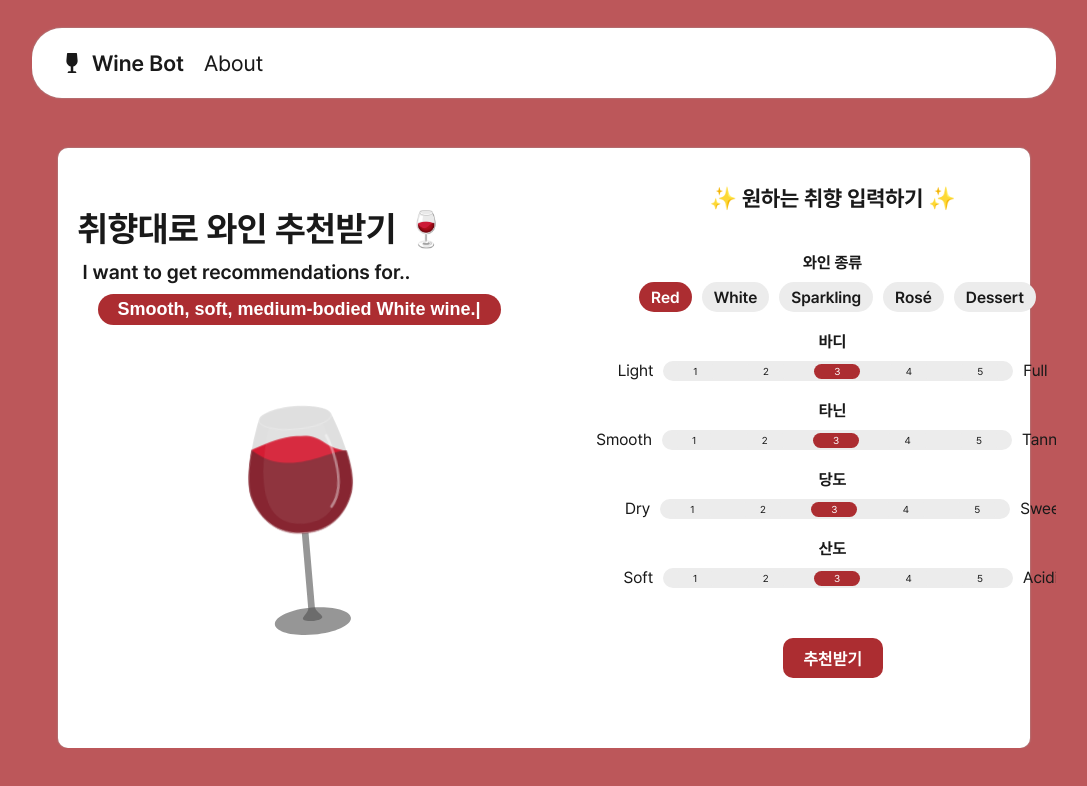
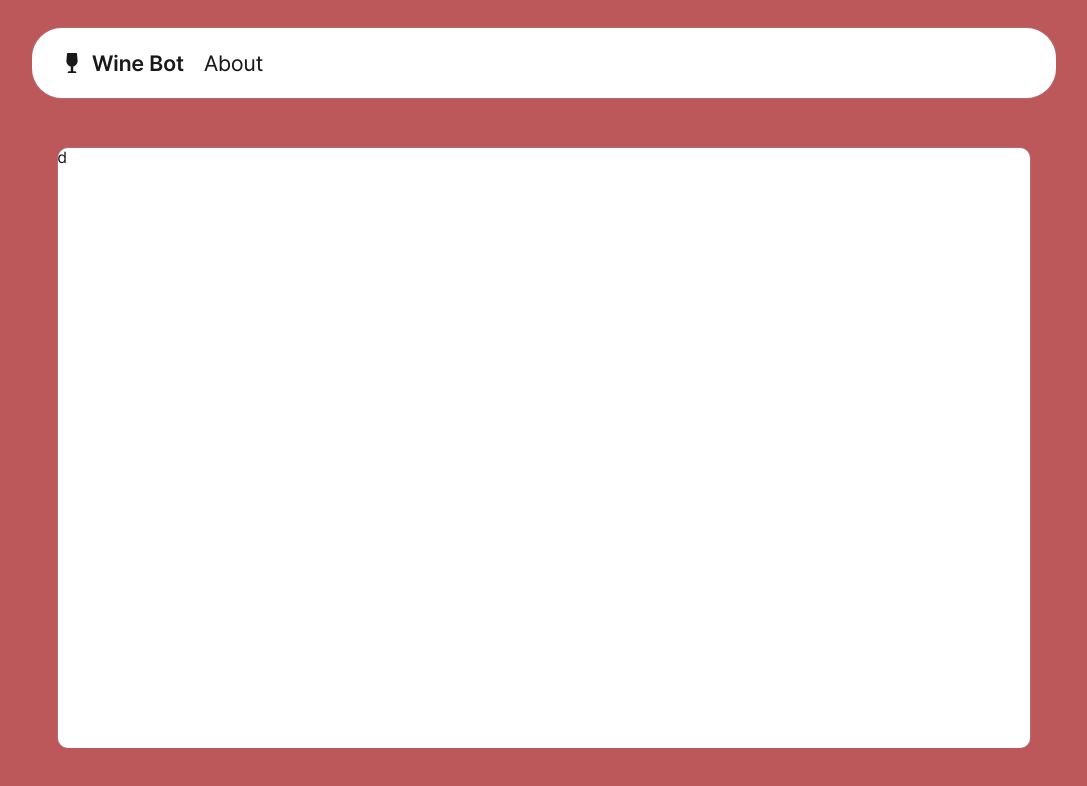
Before and after one commit to JIMIN1020/wine-pick, a React (Create React App) app in the folder client/: page /about in a window 1280 px wide. Shown: the top 786 px of the page, without its empty margins (96-1183 px from the left). Built offline with nearby package versions, Linux system fonts and the light colour scheme.

Commit message:
#7 라우팅 작업

```diff
--- a/client/package.json
+++ b/client/package.json
@@ -12,6 +12,7 @@
     "react": "^18.2.0",
     "react-dom": "^18.2.0",
     "react-icons": "^4.10.1",
+    "react-router-dom": "^6.15.0",
     "react-scripts": "5.0.1",
     "react-type-animation": "^3.1.0",
     "styled-components": "^6.0.7",
--- a/client/src/App.css
+++ /dev/null
@@ -1,3 +0,0 @@
-body {
-  background-color: rgba(0, 0, 0, 0.284);
-}
--- a/client/src/App.js
+++ b/client/src/App.js
@@ -1,117 +1,17 @@
-import axios from "axios";
-import { useEffect, useState } from "react";
+import { styled } from "styled-components";
+import AppRouter from "./AppRouter";
+import GlobalStyle from "./GlobalStyle";
 import NavBar from "./component/NavBar";
-import GlobalStyle from "./GlobalStyle";
-import { styled } from "styled-components";
-import MessageBox from "./component/MessageBox";
-import InputForm from "./component/InputForm";
-import WineInfo from "./component/WineInfo";
-import Loading from "./component/Loading";
 
 function App() {
-  const [response, setResponse] = useState(""); // GPT 응답
-  const [keywords, setKeywords] = useState([]); // GPT 답변 가공한 검색 키워드들
-  const [wineData, setWineData] = useState([]); // 네이버에게 전달받은 와인 데이터
-  const [loading, setLoading] = useState(false); // 로딩중 사인
-
-  /* ------------- GPT 답변 가공하기 ------------- */
-  useEffect(() => {
-    const getKeywords = () => {
-      const words = response.split("\n");
-      setKeywords(words);
-    };
-    getKeywords();
-  }, [response]);
-
-  /* ------------- 네이버 검색하기 ------------- */
-  useEffect(() => {
-    // 네이버 API 요청 함수
-    const encycSearch = () => {
-      keywords.forEach(async (word) => {
-        await axios
-          .post("/search/encyc", { query: word })
-          .then((res) => setWineData((prev) => [...prev, res.data.items[0]]))
-          .catch((err) => console.log("error!: ", err));
-      });
-      setLoading(false);
-    };
-    // 키워드 5개가 존재하면 검색 시작!
-    if (keywords.length === 5) {
-      encycSearch();
-    }
-  }, [keywords]);
-
-  /* ------------- OpenAI API 요청 ------------- */
-  const onSendClick = async (msg) => {
-    setLoading(true);
-    // 메세지 만들기
-    const question = `please recommend 5 ${msg.type} wine products which is ${msg.body} bodied, ${msg.tannin} tannin, ${msg.sweetness} sweetness, ${msg.acidity} acidity. Answer specific wine names only without numbering.`;
-
-    // message 배열
-    const newMessage = [
-      {
-        role: "system",
-        content: "You are a wine sommelier who can recommend perfect wine.",
-      },
-      {
-        role: "user",
-        content:
-          "please recommend 5 red wine products which is light bodied, medium tannin, little sweetness, medium acidity. Answer specific wine names only without numbering.",
-      },
-      {
-        role: "assistant",
-        content:
-          "Pinot Noir, Louis Jadot Bourgogne\nGrenache, Domaine de la Janasse Côtes du Rhône\nBarbera d'Alba, Pio Cesare Fides\nGamay, Marcel Lapierre Morgon\nZweigelt, Laurenz V. Friendly Grüner Veltliner",
-      },
-      {
-        role: "user",
-        content: question,
-      },
-    ];
-
-    // openAI API 요청
-    await axios
-      .post("/chat", newMessage)
-      .then((res) => {
-        setResponse(res.data);
-      })
-      .catch((err) => {
-        console.log("Error response:", err);
-      });
-
-    // Naver API 요청
-    // axios
-    //   .post("/search/encyc", { query: "레드와인" })
-    //   .then((res) => console.log("response -->", res.data.items[0]))
-    //   .catch((err) => console.log("error!: ", err));
-  };
-
   return (
-    <Container>
-      <GlobalStyle />
-      <NavBar />
-      <FormBox>
-        {loading && <Loading />}
-        <MessageBox />
-        <InputForm onSendClick={onSendClick} />
-      </FormBox>
-      {!loading && wineData.length > 0 ? (
-        <Temp>
-          <h2>내 취향에 맞는 와인은?</h2>
-        </Temp>
-      ) : undefined}
-      <WineBox>
-        {!loading && wineData.length > 0
-          ? wineData.map((wine, i) => {
-              if (wine) {
-                return <WineInfo wine={wine} id={i} />;
-              } else {
-                return null;
-              }
-            })
-          : undefined}
-      </WineBox>
-    </Container>
+    <>
+      <Container>
+        <GlobalStyle />
+        <NavBar />
+        <AppRouter />
+      </Container>
+    </>
   );
 }
 
@@ -123,36 +23,4 @@ const Container = styled.div`
   flex-direction: column;
   align-items: center;
   overflow: auto;
-  position: relative;
 `;
-
-const FormBox = styled.div`
-  width: 95%;
-  height: 600px;
-  border-radius: 10px;
-  margin: 0 0;
-
-  display: flex;
-
-  background-color: white;
-  box-shadow: 0px 0px 2px 0px rgba(164, 164, 164, 1);
-  -webkit-box-shadow: 0px 0px 2px 0px rgba(164, 164, 164, 1);
-  -moz-box-shadow: 0px 0px 2px 0px rgba(164, 164, 164, 1);
-`;
-
-const Temp = styled.div`
-  width: 100%;
-  height: 100px;
-  display: flex;
-  flex-direction: column;
-  justify-content: flex-end;
-  align-items: center;
-  color: white;
-`;
-
-const WineBox = styled.div`
-  width: 95%;
-  display: flex;
-  flex-direction: column;
-  align-items: center;
-`;
--- /dev/null
+++ b/client/src/AppRouter.js
@@ -0,0 +1,15 @@
+import React from "react";
+import { Route, Routes } from "react-router-dom";
+import Home from "./routes/Home";
+import About from "./routes/About";
+
+const AppRouter = () => {
+  return (
+    <Routes>
+      <Route path="/" element={<Home />} />
+      <Route path="/about" element={<About />} />
+    </Routes>
+  );
+};
+
+export default AppRouter;
--- a/client/src/component/NavBar.js
+++ b/client/src/component/NavBar.js
@@ -1,15 +1,23 @@
 import React from "react";
 import { styled } from "styled-components";
 import { FaWineGlass } from "react-icons/fa";
+import { Link } from "react-router-dom";
 
 const NavBar = () => {
   return (
     <Navigation>
-      <AppName>
-        <FaWineGlass className="icon" />
-        Wine Bot
-      </AppName>
-      <span>About</span>
+      <Link to="/" style={{ textDecoration: "none", color: "rgb(25, 25, 25)" }}>
+        <AppName>
+          <FaWineGlass className="icon" />
+          Wine Bot
+        </AppName>
+      </Link>
+      <Link
+        to="/about"
+        style={{ textDecoration: "none", color: "rgb(25, 25, 25)" }}
+      >
+        <span>About</span>
+      </Link>
     </Navigation>
   );
 };
--- a/client/src/index.js
+++ b/client/src/index.js
@@ -3,8 +3,13 @@ import ReactDOM from "react-dom/client";
 import App from "./App";
 import "./assets/font/font.css";
 import reportWebVitals from "./reportWebVitals";
+import { BrowserRouter } from "react-router-dom";
 
 const root = ReactDOM.createRoot(document.getElementById("root"));
-root.render(<App />);
+root.render(
+  <BrowserRouter>
+    <App />
+  </BrowserRouter>
+);
 
 reportWebVitals();
--- /dev/null
+++ b/client/src/routes/About.js
@@ -0,0 +1,27 @@
+import React from "react";
+import { styled } from "styled-components";
+
+const About = () => {
+  return (
+    <>
+      <FormBox>d</FormBox>
+    </>
+  );
+};
+
+export default About;
+
+const FormBox = styled.div`
+  width: 95%;
+  height: 600px;
+  border-radius: 10px;
+  margin: 0 0;
+  position: relative;
+
+  display: flex;
+
+  background-color: white;
+  box-shadow: 0px 0px 2px 0px rgba(164, 164, 164, 1);
+  -webkit-box-shadow: 0px 0px 2px 0px rgba(164, 164, 164, 1);
+  -moz-box-shadow: 0px 0px 2px 0px rgba(164, 164, 164, 1);
+`;
--- /dev/null
+++ b/client/src/routes/Home.js
@@ -0,0 +1,148 @@
+import React, { useEffect, useState } from "react";
+import { styled } from "styled-components";
+import GlobalStyle from "../GlobalStyle";
+import NavBar from "../component/NavBar";
+import Loading from "../component/Loading";
+import MessageBox from "../component/MessageBox";
+import InputForm from "../component/InputForm";
+import WineInfo from "../component/WineInfo";
+import axios from "axios";
+
+const Home = () => {
+  const [response, setResponse] = useState(""); // GPT 응답
+  const [keywords, setKeywords] = useState([]); // GPT 답변 가공한 검색 키워드들
+  const [wineData, setWineData] = useState([]); // 네이버에게 전달받은 와인 데이터
+  const [loading, setLoading] = useState(false); // 로딩중 사인
+
+  /* ------------- GPT 답변 가공하기 ------------- */
+  useEffect(() => {
+    const getKeywords = () => {
+      const words = response.split("\n");
+      setKeywords(words);
+    };
+    getKeywords();
+  }, [response]);
+
+  /* ------------- 네이버 검색하기 ------------- */
+  useEffect(() => {
+    // 네이버 API 요청 함수
+    const encycSearch = () => {
+      keywords.forEach(async (word) => {
+        await axios
+          .post("/search/encyc", { query: word })
+          .then((res) => setWineData((prev) => [...prev, res.data.items[0]]))
+          .catch((err) => console.log("error!: ", err));
+      });
+      setLoading(false);
+    };
+    // 키워드 5개가 존재하면 검색 시작!
+    if (keywords.length === 5) {
+      encycSearch();
+    }
+  }, [keywords]);
+
+  /* ------------- OpenAI API 요청 ------------- */
+  const onSendClick = async (msg) => {
+    setLoading(true);
+    // 메세지 만들기
+    const question = `please recommend 5 ${msg.type} wine products which is ${msg.body} bodied, ${msg.tannin} tannin, ${msg.sweetness} sweetness, ${msg.acidity} acidity. Answer specific wine names only without numbering.`;
+
+    // message 배열
+    const newMessage = [
+      {
+        role: "system",
+        content: "You are a wine sommelier who can recommend perfect wine.",
+      },
+      {
+        role: "user",
+        content:
+          "please recommend 5 red wine products which is light bodied, medium tannin, little sweetness, medium acidity. Answer specific wine names only without numbering.",
+      },
+      {
+        role: "assistant",
+        content:
+          "Pinot Noir, Louis Jadot Bourgogne\nGrenache, Domaine de la Janasse Côtes du Rhône\nBarbera d'Alba, Pio Cesare Fides\nGamay, Marcel Lapierre Morgon\nZweigelt, Laurenz V. Friendly Grüner Veltliner",
+      },
+      {
+        role: "user",
+        content: question,
+      },
+    ];
+
+    // openAI API 요청
+    await axios
+      .post("/chat", newMessage)
+      .then((res) => {
+        setResponse(res.data);
+      })
+      .catch((err) => {
+        console.log("Error response:", err);
+      });
+
+    // Naver API 요청
+    // axios
+    //   .post("/search/encyc", { query: "레드와인" })
+    //   .then((res) => console.log("response -->", res.data.items[0]))
+    //   .catch((err) => console.log("error!: ", err));
+  };
+
+  return (
+    <>
+      <FormBox>
+        {loading && <Loading />}
+        <MessageBox />
+        <InputForm onSendClick={onSendClick} />
+      </FormBox>
+      {!loading && wineData.length > 0 ? (
+        <Temp>
+          <h2>내 취향에 맞는 와인은?</h2>
+        </Temp>
+      ) : undefined}
+      <WineBox>
+        {!loading && wineData.length > 0
+          ? wineData.map((wine, i) => {
+              if (wine) {
+                return <WineInfo wine={wine} id={i} />;
+              } else {
+                return null;
+              }
+            })
+          : undefined}
+      </WineBox>
+    </>
+  );
+};
+
+export default Home;
+
+const FormBox = styled.div`
+  width: 95%;
+  height: 600px;
+  border-radius: 10px;
+  margin: 0 0;
+  position: relative;
+
+  display: flex;
+
+  background-color: white;
+  box-shadow: 0px 0px 2px 0px rgba(164, 164, 164, 1);
+  -webkit-box-shadow: 0px 0px 2px 0px rgba(164, 164, 164, 1);
+  -moz-box-shadow: 0px 0px 2px 0px rgba(164, 164, 164, 1);
+`;
+
+const Temp = styled.div`
+  width: 100%;
+  height: 100px;
+  display: flex;
+  flex-direction: column;
+  justify-content: flex-end;
+  align-items: center;
+  color: white;
+`;
+
+const WineBox = styled.div`
+  width: 95%;
+  display: flex;
+  flex-direction: column;
+  align-items: center;
+`;
```
Also changed, not shown: 1 other file (tests, documents, lock files or other folders).
